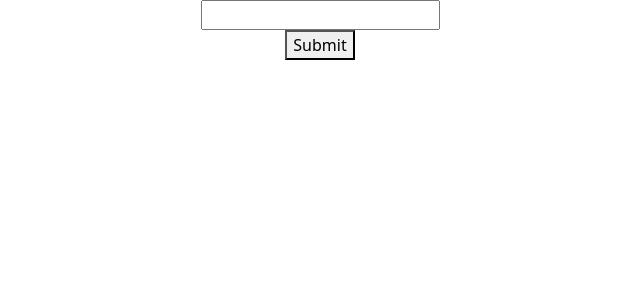
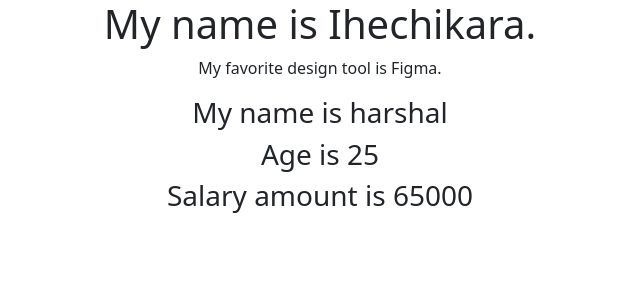
Before and after one commit to Harshal-Shelar/React-Hooks-Practice, a React (Create React App) app: page / in a window 1280 px wide. Shown: the top 300 px of the page, without its empty margins (320-960 px from the left). Built offline with nearby package versions, Linux system fonts and the light colour scheme.

Commit message:
props example added

```diff
--- a/src/App.js
+++ b/src/App.js
@@ -7,6 +7,7 @@ import ClearUpUseEffect from './components/ClearUpUseEffect';
 import ReducerHook from './components/ReducerHook';
 import UseRef from './components/UseRef';
 import UseRef1 from './components/UseRef1';
+import Props1 from './components/props/Props1';
 
 function App() {
   return (
@@ -17,7 +18,8 @@ function App() {
       {/* <ClearUpUseEffect /> */}
       {/* <ReducerHook /> */}
       {/* <UseRef /> */}
-      <UseRef1 />
+      {/* <UseRef1 /> */}
+      <Props1 />
     </div>
   );
 }
--- /dev/null
+++ b/src/components/props/Props1.jsx
@@ -0,0 +1,18 @@
+import React from 'react'
+import Props2 from './Props2'
+
+const Props1 = () => {
+    const jsonData = {
+        name : 'harshal',
+        age : 25,
+        email : 'harshalshelar8251@gmail.com',
+        salary : '65000'
+    }
+  return (
+    <div>
+      <Props2 jsonData = {jsonData} name="Ihechikara" tool="Figma"/>
+    </div>
+  )
+}
+
+export default Props1;
--- /dev/null
+++ b/src/components/props/Props2.jsx
@@ -0,0 +1,18 @@
+import React from 'react'
+
+const Props2 = (props) => {
+    const name = props.name;
+    const tool = props.tool;
+    const dataJson = props.jsonData;
+    return (
+        <div>
+            <h1>My name is {name}.</h1>
+            <p>My favorite design tool is {tool}.</p>
+            <h3>My name is {dataJson.name}</h3>
+            <h3>Age is {dataJson.age}</h3>
+            <h3>Salary amount is {dataJson.salary}</h3>
+        </div>
+    )
+}
+
+export default Props2
```
